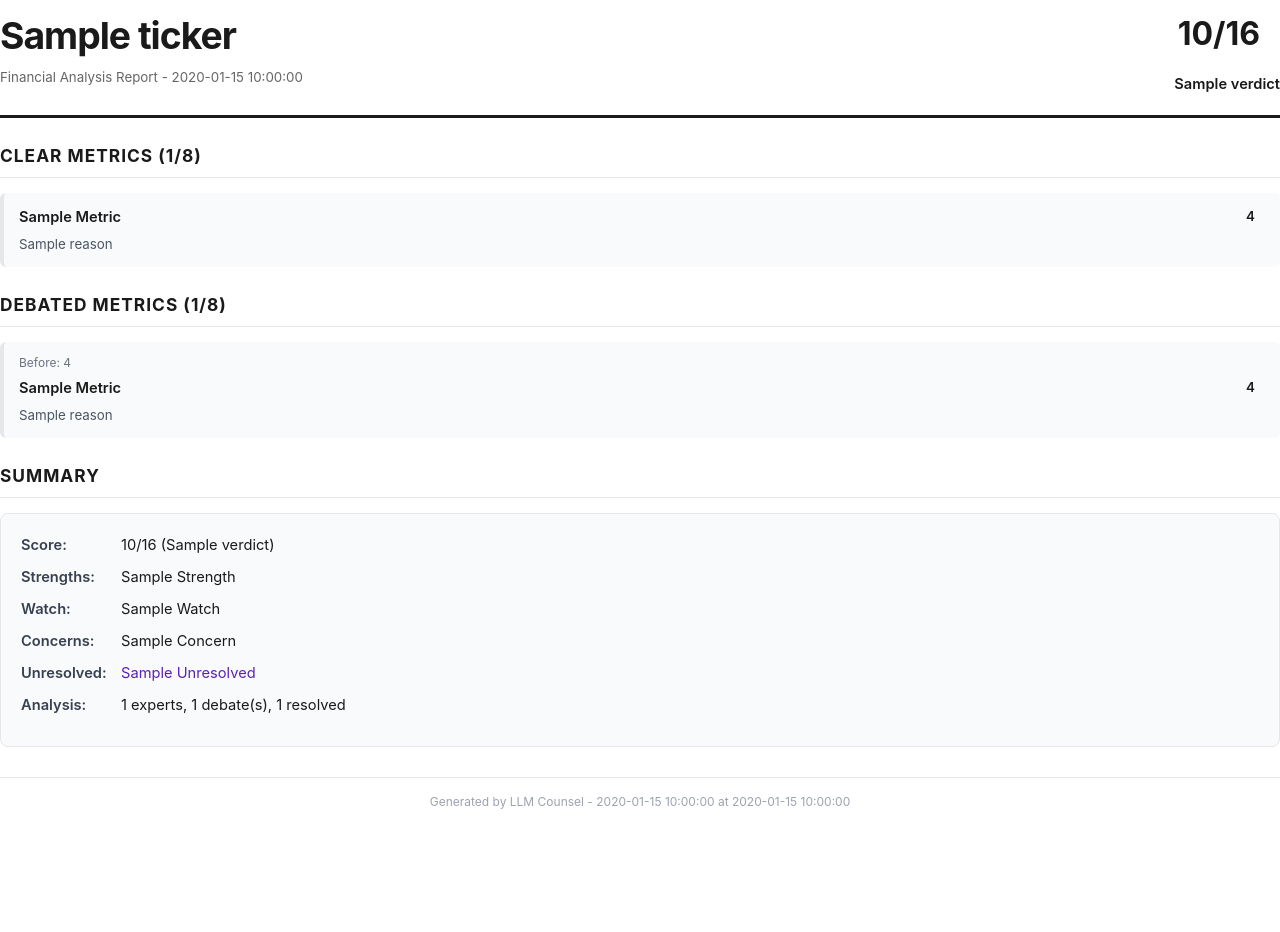
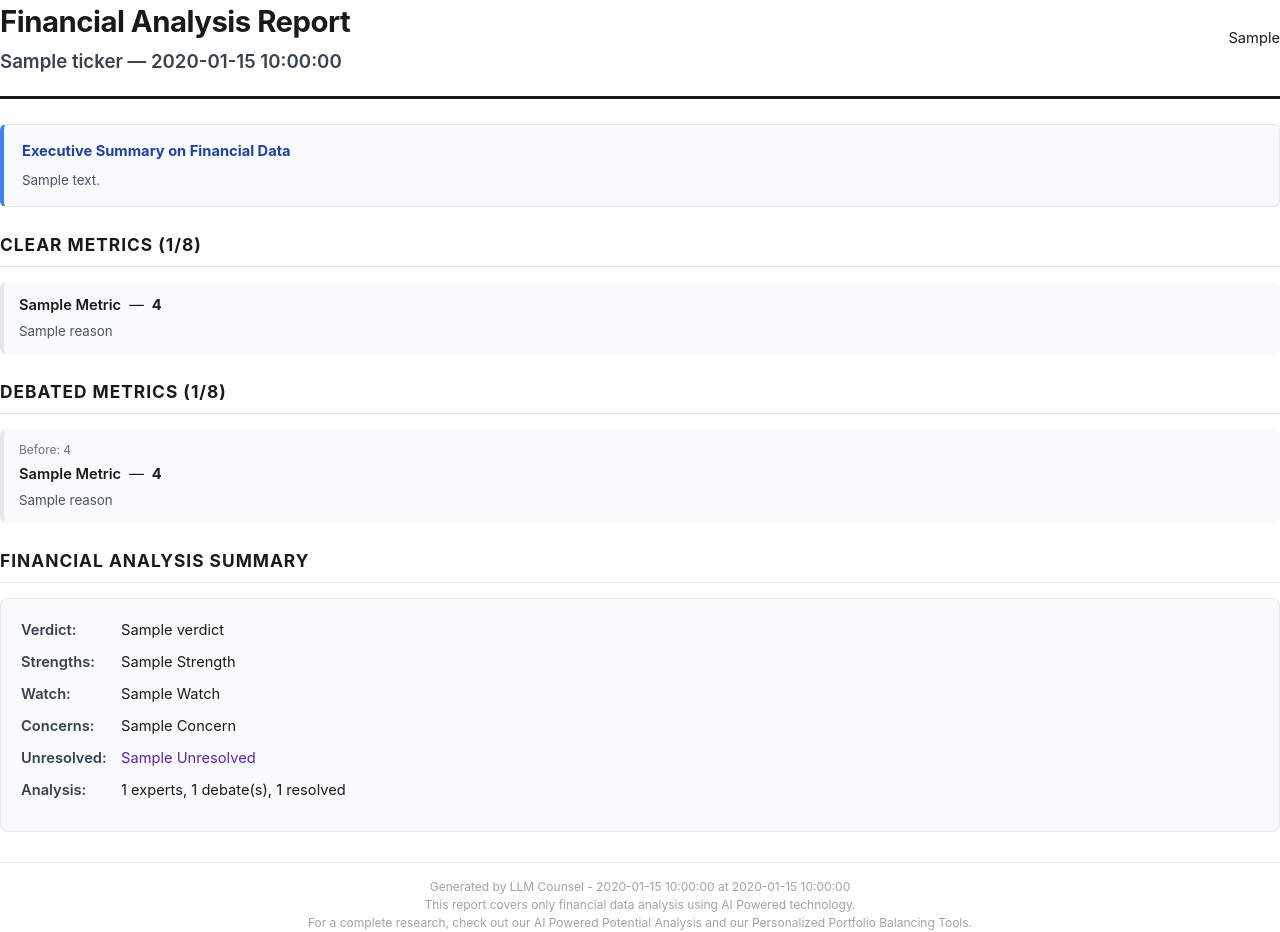
Before and after one commit to LouisZCode/Stock_Evaluation_by_LLM_Counsel, a Python web app: template reports/templates/financial_report.html in a window 1280 px wide. Before the commit the page ends 809 px from the top, so only its background shows below. Run offline with Jinja, Linux system fonts and the light colour scheme; the template is opened without the code that fills it: most values are stand-ins (such as "Sample title", 1, 10 or a date in 2020).

Commit message:
fix: PDF report information and structure. Improved with mor eprofessional

```diff
--- a/reports/templates/financial_report.html
+++ b/reports/templates/financial_report.html
@@ -35,14 +35,15 @@
         }
 
         .header-left h1 {
-            font-size: 28pt;
+            font-size: 22pt;
             font-weight: 700;
-            letter-spacing: -1px;
+            letter-spacing: -0.5px;
         }
 
-        .header-left .subtitle {
-            font-size: 10pt;
-            color: #666;
+        .header-left .ticker {
+            font-size: 14pt;
+            color: #374151;
+            font-weight: 600;
             margin-top: 4px;
         }
 
@@ -50,18 +51,9 @@
             text-align: right;
         }
 
-        .score-badge {
-            font-size: 24pt;
-            font-weight: 700;
-            padding: 10px 20px;
-            border-radius: 8px;
-            display: inline-block;
-        }
-
-        .verdict-label {
-            font-size: 11pt;
-            font-weight: 600;
-            margin-top: 5px;
+        .gauge-container {
+            display: flex;
+            justify-content: flex-end;
         }
 
         /* Verdict colors */
@@ -99,15 +91,15 @@
         .metric.excellent { border-left-color: #10b981; }
         .metric.good { border-left-color: #34d399; }
         .metric.neutral { border-left-color: #9ca3af; }
-        .metric.bad { border-left-color: #f59e0b; }
+        .metric.bad { border-left-color: #dc2626; }
         .metric.horrible { border-left-color: #ef4444; }
         .metric.complex { border-left-color: #8b5cf6; background: #faf5ff; }
 
         .metric-header {
             display: flex;
-            justify-content: space-between;
             align-items: center;
             margin-bottom: 6px;
+            gap: 8px;
         }
 
         .metric-name {
@@ -116,18 +108,16 @@
         }
 
         .metric-rating {
-            font-size: 10pt;
-            font-weight: 600;
-            padding: 2px 10px;
-            border-radius: 12px;
+            font-size: 11pt;
+            font-weight: 700;
         }
 
-        .rating-excellent { background: #d1fae5; color: #065f46; }
-        .rating-good { background: #d1fae5; color: #065f46; }
-        .rating-neutral { background: #f3f4f6; color: #374151; }
-        .rating-bad { background: #fef3c7; color: #92400e; }
-        .rating-horrible { background: #fee2e2; color: #991b1b; }
-        .rating-complex { background: #ede9fe; color: #5b21b6; }
+        .rating-excellent { color: #059669; font-weight: 700; }
+        .rating-good { color: #10b981; font-weight: 700; }
+        .rating-neutral { color: #6b7280; font-weight: 700; }
+        .rating-bad { color: #dc2626; font-weight: 700; }
+        .rating-horrible { color: #991b1b; font-weight: 700; }
+        .rating-complex { color: #7c3aed; font-weight: 700; }
 
         .metric-reason {
             font-size: 10pt;
@@ -193,20 +183,52 @@
             font-size: 10pt;
             color: #6b7280;
         }
+
+        /* Overall Summary Box */
+        .overall-summary {
+            background: #f8fafc;
+            border: 1px solid #e2e8f0;
+            border-left: 4px solid #3b82f6;
+            border-radius: 6px;
+            padding: 15px 18px;
+            margin-bottom: 25px;
+        }
+
+        .overall-summary-title {
+            font-size: 11pt;
+            font-weight: 700;
+            color: #1e40af;
+            margin-bottom: 8px;
+        }
+
+        .overall-summary-text {
+            font-size: 10pt;
+            color: #475569;
+            line-height: 1.6;
+        }
     </style>
 </head>
 <body>
     <!-- Header -->
     <div class="header">
         <div class="header-left">
-            <h1>{{ ticker }}</h1>
-            <div class="subtitle">Financial Analysis Report - {{ generated_date }}</div>
+            <h1>Financial Analysis Report</h1>
+            <div class="ticker">{{ ticker }} — {{ generated_date }}</div>
         </div>
         <div class="header-right">
-            <div class="score-badge {{ verdict_class }}">{{ score_display }}/16</div>
-            <div class="verdict-label {{ verdict_class }}">{{ verdict }}</div>
+            <div class="gauge-container">
+                {{ gauge_svg | safe }}
+            </div>
         </div>
     </div>
+
+    <!-- Overall Summary -->
+    {% if overall_summary %}
+    <div class="overall-summary">
+        <div class="overall-summary-title">Executive Summary on Financial Data</div>
+        <div class="overall-summary-text">{{ overall_summary }}</div>
+    </div>
+    {% endif %}
 
     <!-- Clear Metrics -->
     {% if clear_metrics %}
@@ -216,6 +238,7 @@
         <div class="metric {{ metric.rating_class }}">
             <div class="metric-header">
                 <span class="metric-name">{{ metric.name | replace('_', ' ') | title }}</span>
+                <span>—</span>
                 <span class="metric-rating rating-{{ metric.rating_class }}">{{ metric.rating }}</span>
             </div>
             {% if metric.reason %}
@@ -235,6 +258,7 @@
             <div class="metric-before">Before: {{ metric.before_ratings | join(', ') }}</div>
             <div class="metric-header">
                 <span class="metric-name">{{ metric.name | replace('_', ' ') | title }}</span>
+                <span>—</span>
                 <span class="metric-rating rating-{{ metric.rating_class }}">
                     {% if metric.is_complex %}COMPLEX{% else %}{{ metric.final_rating }}{% endif %}
                 </span>
@@ -251,30 +275,26 @@
 
     <!-- Summary -->
     <div class="section">
-        <div class="section-title">Summary</div>
+        <div class="section-title">Financial Analysis Summary</div>
         <div class="summary-box">
             <div class="summary-row">
-                <span class="summary-label">Score:</span>
-                <span class="summary-value">{{ score_display }}/16 ({{ verdict }})</span>
+                <span class="summary-label">Verdict:</span>
+                <span class="summary-value">{{ verdict }}</span>
             </div>
-            {% if strengths %}
             <div class="summary-row">
                 <span class="summary-label">Strengths:</span>
-                <span class="summary-value">{{ strengths | map(attribute='name') | join(', ') | replace('_', ' ') | title }}</span>
+                <span class="summary-value">{% if strengths %}{{ strengths | map(attribute='name') | join(', ') | replace('_', ' ') | title }}{% else %}None found to date{% endif %}</span>
             </div>
-            {% endif %}
             {% if watch %}
             <div class="summary-row">
                 <span class="summary-label">Watch:</span>
                 <span class="summary-value">{{ watch | map(attribute='name') | join(', ') | replace('_', ' ') | title }}</span>
             </div>
             {% endif %}
-            {% if concerns %}
             <div class="summary-row">
                 <span class="summary-label">Concerns:</span>
-                <span class="summary-value">{{ concerns | map(attribute='name') | join(', ') | replace('_', ' ') | title }}</span>
+                <span class="summary-value">{% if concerns %}{{ concerns | map(attribute='name') | join(', ') | replace('_', ' ') | title }}{% else %}None found to date{% endif %}</span>
             </div>
-            {% endif %}
             {% if unresolved %}
             <div class="summary-row">
                 <span class="summary-label">Unresolved:</span>
@@ -290,7 +310,9 @@
 
     <!-- Footer -->
     <div class="footer">
-        Generated by LLM Counsel - {{ generated_date }} at {{ generated_time }}
+        Generated by LLM Counsel - {{ generated_date }} at {{ generated_time }}<br>
+        This report covers only financial data analysis using AI Powered technology.<br>
+        For a complete research, check out our AI Powered Potential Analysis and our Personalized Portfolio Balancing Tools.
     </div>
 </body>
 </html>
```
Also changed, not shown: functions/debate_logic.py (+8 -2 lines), reports/pdf_generator.py (+58 -0 lines).
